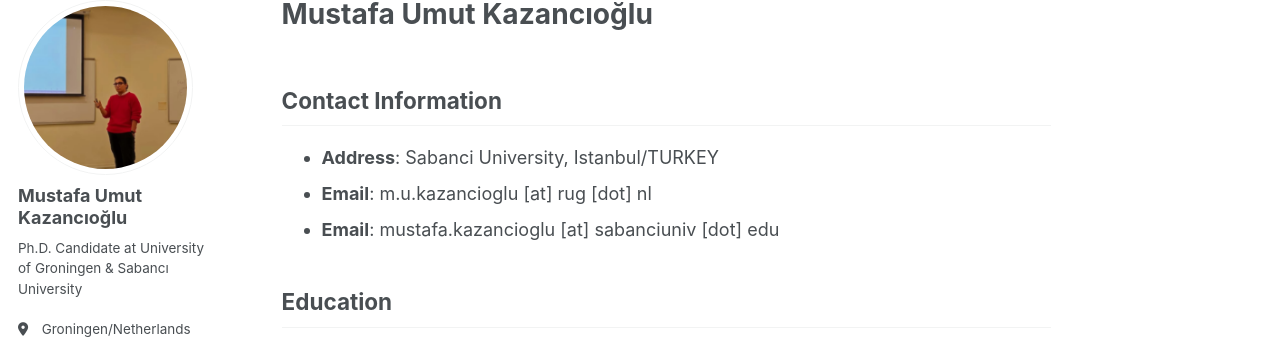
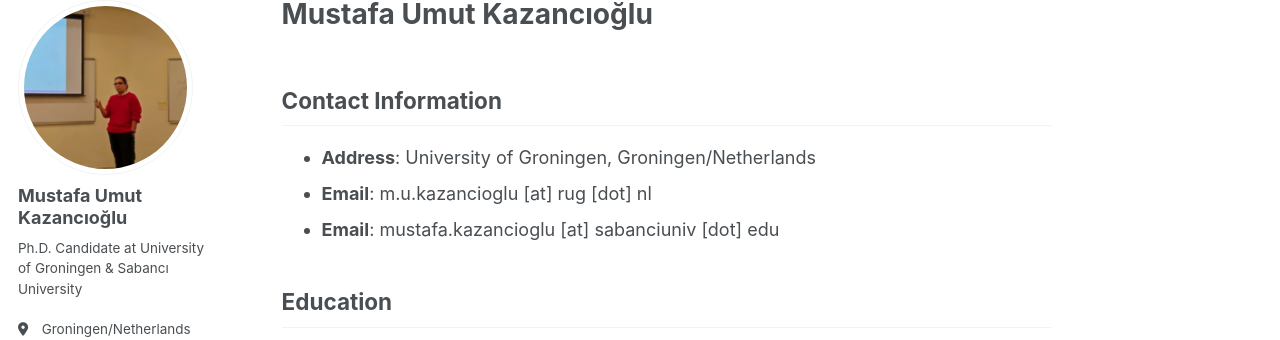
Before and after one commit to MusUmKaz/musumkaz.github.io, a Jekyll site: the page built from _pages/about.md, in a window 1280 px wide and 1262 px high. Shown: the part 99-439 px from the top of the window. Built offline with Jekyll 4.4.1, drawn with Linux system fonts in a browser that asks for light colours; a script that is not in the unit is left out.

Commit message:
Update contact address in about.md

```diff
--- a/_pages/about.md
+++ b/_pages/about.md
@@ -8,7 +8,7 @@ redirect_from:
 ---
 
 ## Contact Information
-- **Address**: Sabanci University, Istanbul/TURKEY
+- **Address**: University of Groningen, Groningen/Netherlands
 - **Email**: m.u.kazancioglu [at] rug [dot] nl
 - **Email**: mustafa.kazancioglu [at] sabanciuniv [dot] edu
 
```
